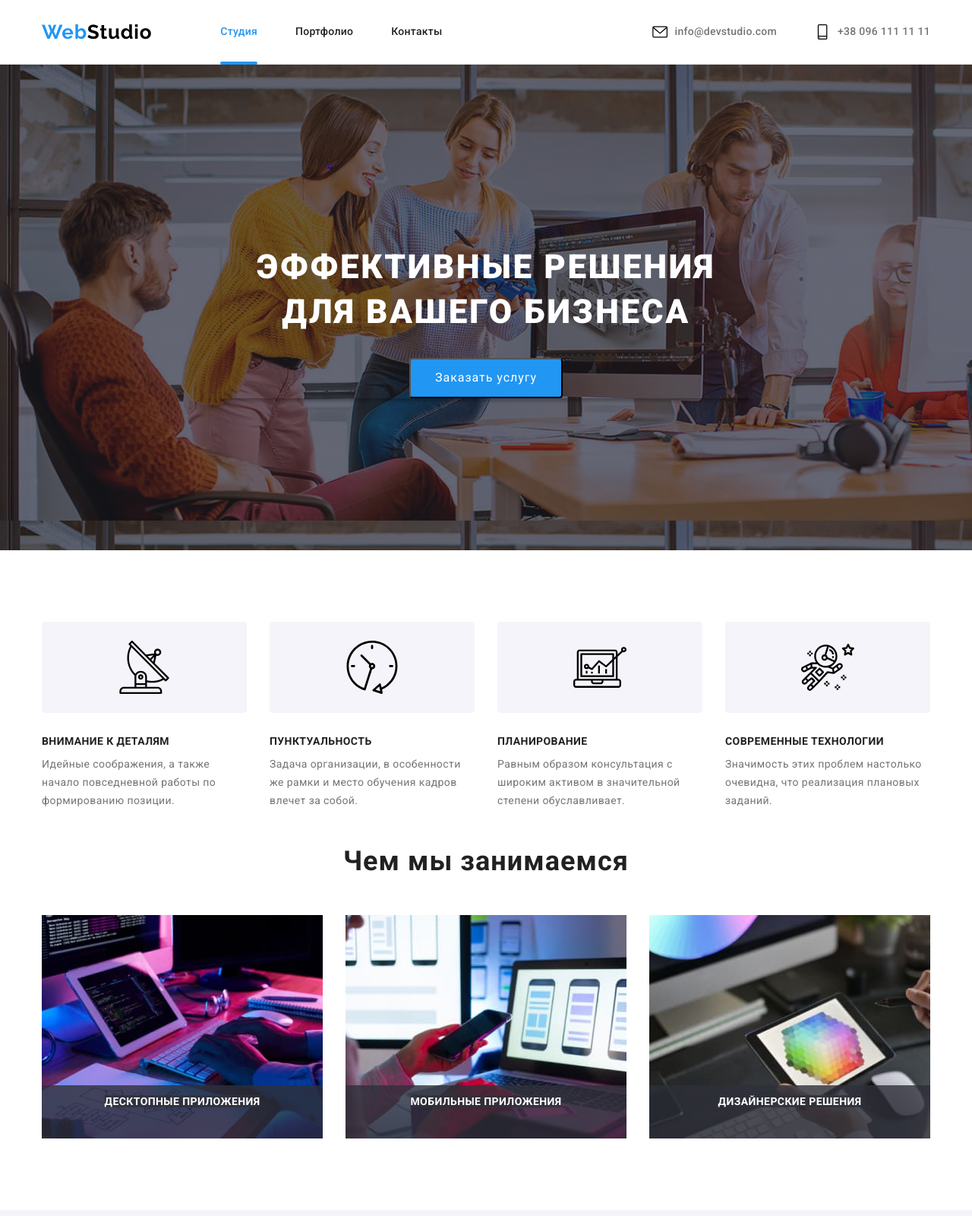
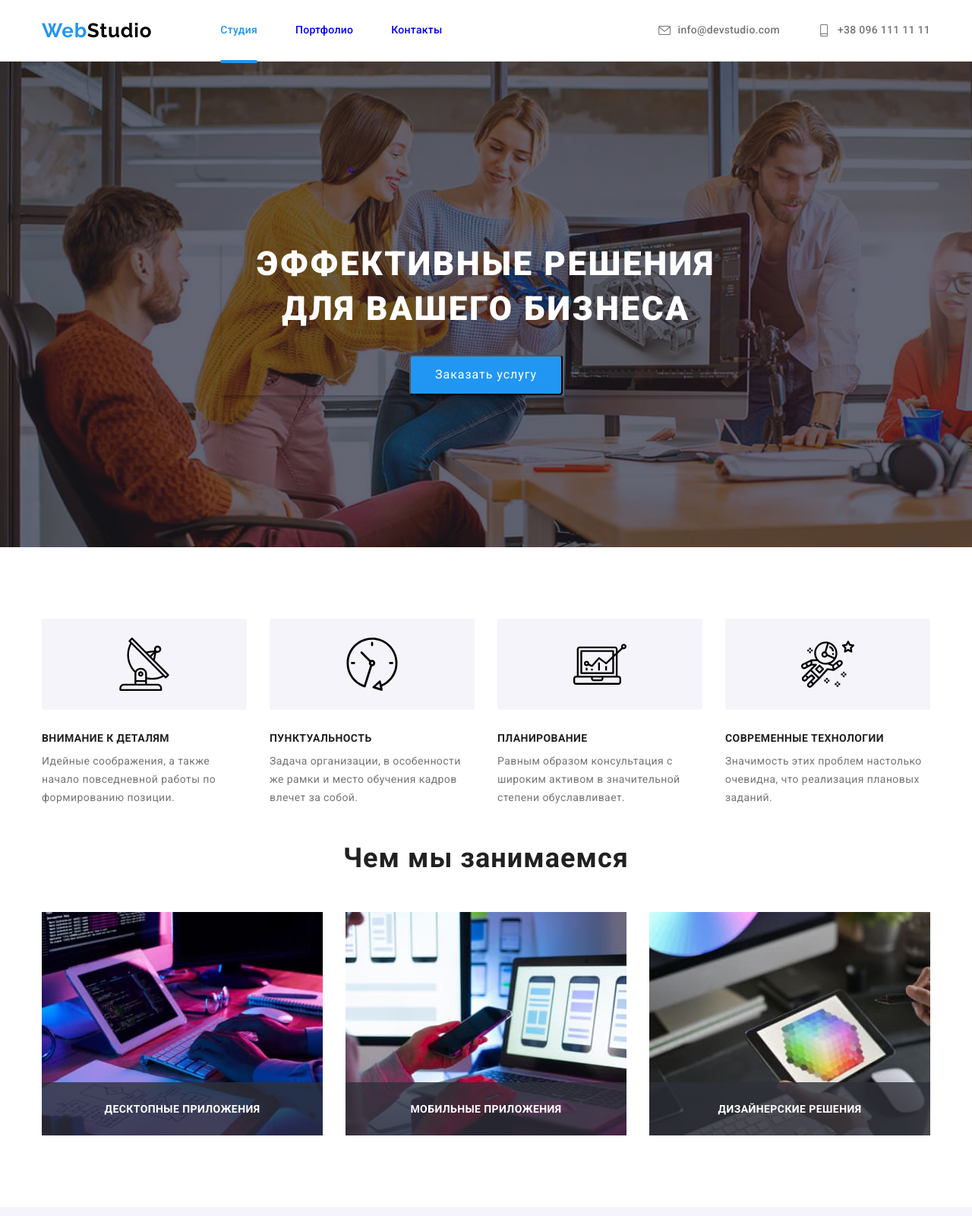
Before and after one commit to Dmitriy-101/goit-markup-hw-05, a plain HTML site: page index.html in a window 1280 px wide. Shown: the top 1600 px of the page at 76% size. Drawn offline with nearby package versions, Linux system fonts and the light colour scheme.

Commit message:
Правки ДЗ-5

```diff
--- a/css/styles.css
+++ b/css/styles.css
@@ -156,7 +156,6 @@ img {
     font-size: 14px;
     line-height: 1.14;
     letter-spacing: 0.02em;
-    color: #212121;
     cursor: pointer;
     display: block;
     padding-top: 32px;
@@ -208,8 +207,10 @@ img {
 .letter-icon {
     margin-right: 10px;
     cursor: pointer;
-    width: 20px;
-    height: 20px;
+    width: 16px;
+    height: 16px;
+    fill: #757575;
+    transition: fill 250ms cubic-bezier(0.4, 0, 0.2, 1);
 }
 
 .letter-icon:hover,
@@ -221,8 +222,10 @@ img {
 .phone-icon {
     margin-right: 10px;
     cursor: pointer;
-    width: 20px;
-    height: 20px;
+    width: 16px;
+    height: 16px;
+    fill: #757575;
+    transition: fill 250ms cubic-bezier(0.4, 0, 0.2, 1);
 }
 
 .tel-link {
@@ -276,6 +279,10 @@ img {
     url(../images/obshaja.jpg);
     text-align: center;
     padding: 200px 0px;
+    margin-left: auto;
+    margin-right: auto;
+    background-size: cover;
+    background-repeat: no-repeat;
 }
 
 
@@ -405,7 +412,7 @@ img {
 
 
 
-.we-doing-one {
+.we-doing {
     padding-top: 47px;
     padding-bottom: 94px;
 }
@@ -429,8 +436,6 @@ img {
 
 .about-list {
     display: flex;
-    /*padding: 0px;
-    margin: 0px auto;*/
     justify-content: space-between;
 }
 
@@ -439,43 +444,27 @@ img {
     position: relative;
 }
 
-.about-list-two::before {
-    display: inline-block;
-    position: absolute;
-    bottom: 0px;
-    left: 0px;
-    content: '';
-    width: 100%;
-    height: 70px;
-    background-color: rgba(47, 48, 58, 0.8);
-}
-
 
 .about-list-two:not(:last-child) {
     margin-right: 30px;
 }
 
 .item-description {
+    display: flex;
     position: absolute;
-    bottom: 27px;
-    left: 50%;
-    transform: translate(-50%, 0%);
-    white-space: nowrap;
+    margin: 0;
+    bottom: 0;
+    left: 0;
+    align-items: center;
+    justify-content: center;
+    height: 70px;
+    width: 100%;
     font-size: 14px;
     font-weight:700;
     line-height: 1.15;
-    text-align: center;
     letter-spacing: 0.03em;
     text-transform: uppercase;
     color: #fff;
-
-
-
-
-
-
-
-
     background-color: rgba(47, 48, 58, 0.8);
 }
 
@@ -847,6 +836,7 @@ img {
     width: 100%;
     height: 100%;
     padding: 63px 24px;
+    margin: 0;
     top: 0;
     left: 0;
     transform: translateY(100%);
@@ -929,10 +919,8 @@ img {
     width: 528px;
     height: 580px;
     background-color: #fff;
-    box-shadow: 0px 1px 3px
-    rgba(0, 0, 0, 0.12), 0px 1px 1px
-    rgba(0, 0, 0, 0.14), 0px 2px 1px
-    rgba(0, 0, 0, 0.2);
+    box-shadow: 0px 1px 3px rgba(0, 0, 0, 0.12), 0px 1px 1px rgba(0, 0, 0, 0.14),
+    0px 2px 1px rgba(0, 0, 0, 0.2);
     border-radius: 4px;
 }
 
--- a/index.html
+++ b/index.html
@@ -113,7 +113,7 @@
             </section>
          <!--What are we doing-->
             <section class="we-doing">
-                <div class="we-doing-one container">
+                <div class="container">
                     <h2 class="main-two">Чем мы занимаемся</h2>
                         <div class="main-two-list">
                             <ul class="about-list list">
```
Also changed, not shown: css/fonts.css (deleted), images/portfolio/img.jpg.
